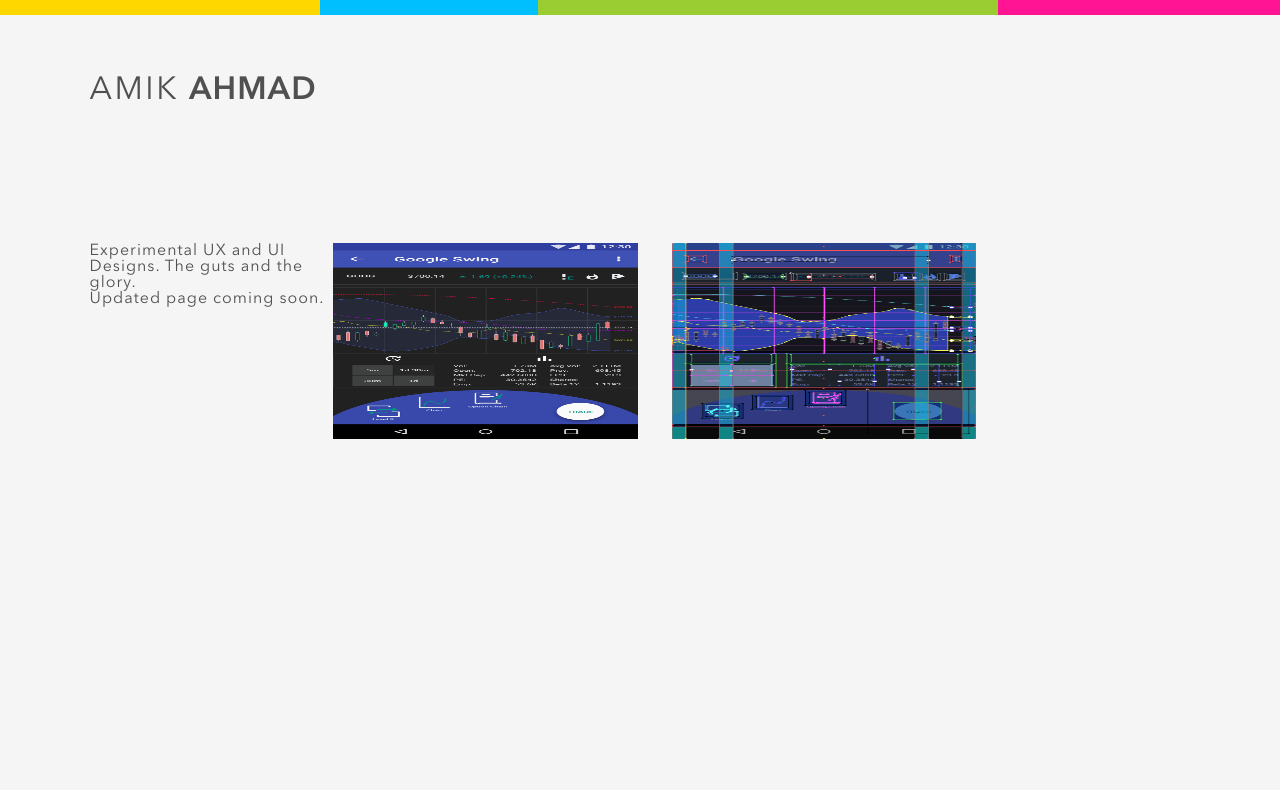
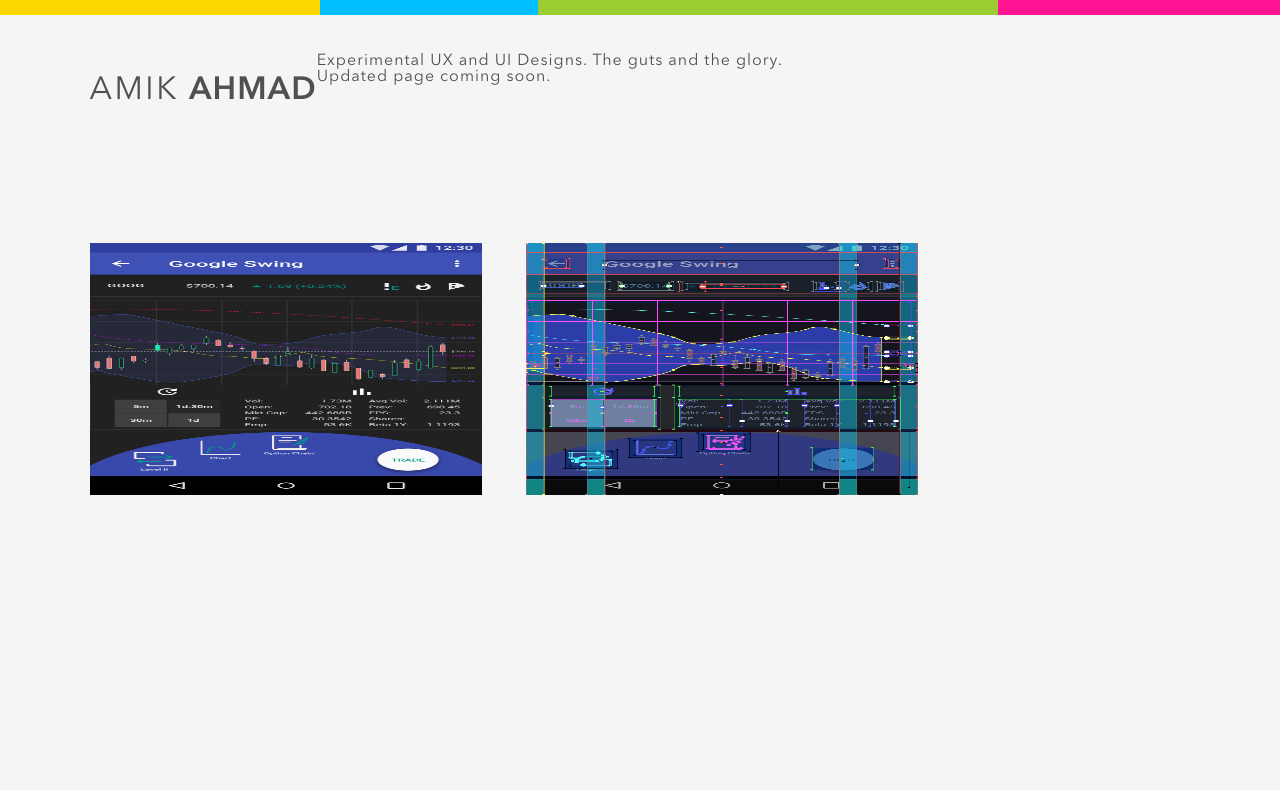
Before and after one commit to amikahmad/gutsandglory, a plain HTML site: page index.html in a window 1280 px wide. Drawn offline with nearby package versions, Linux system fonts and the light colour scheme.

```diff
--- a/index.html
+++ b/index.html
@@ -31,10 +31,11 @@
     <section id="head">
         <header>
             <h1>AMIK <span id="accent">AHMAD<span></h1>
+            <p>Experimental UX and UI Designs. The guts and the glory.
+                <br>Updated page coming soon.</p>
         </header>
     </section>
     <section id="content">
-            <p>Experimental UX and UI Designs. The guts and the glory.<br>Updated page coming soon.</p>
         <article id="main">
             <figure>
                 <img src="images/1_Google_Swing.png">
```
Lines whose indentation alone changed are shown as unchanged.
